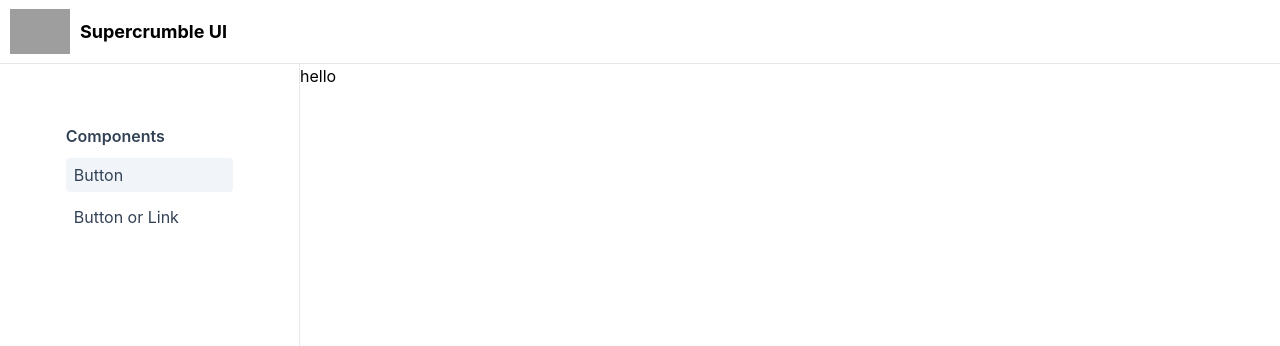
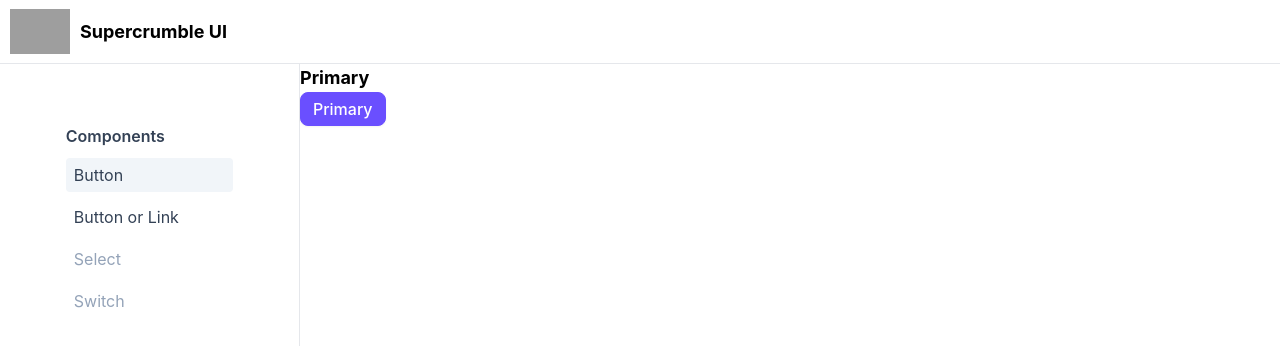
Before and after one commit to elijahnikov/ui, a Next.js app: page /button in a window 1280 px wide. Shown: the top 346 px of the page. Built offline with nearby package versions, Linux system fonts and the light colour scheme; grey boxes are pictures that could not be loaded; a web font is replaced by a local one.

Commit message:
adding more components

```diff
--- a/src/components/common/ComponentsBar/ComponentsBar.tsx
+++ b/src/components/common/ComponentsBar/ComponentsBar.tsx
@@ -31,7 +31,8 @@ const ComponentsBar = () => {
 								</div>
 								<div>
 									{componentSection.components.map(
-										(component: ComponentType) => (
+										(component: ComponentType) =>
+											!component.disabled ? (
 												<Link
 													href={component.href}
 													key={component.id}
@@ -39,12 +40,17 @@ const ComponentsBar = () => {
 														currentPath ===
 															component.href &&
 														"bg-slate-100 rounded-md"
-												} p-[5px] pl-[8px] mb-[8px] hover:bg-red-400 flex align-center items-center`}
+													} p-[5px] pl-[8px] mb-[8px] text-slate-700 hover:underline  flex align-center items-center`}
 												>
-												<p className="hover:underline cursor-pointer text-slate-700">
-													{component.title}
-												</p>
+													<p>{component.title}</p>
 												</Link>
+											) : (
+												<div
+													key={component.id}
+													className={` text-slate-400 cursor-not-allowed p-[5px] pl-[8px] mb-[8px] hover:underline  flex align-center items-center`}
+												>
+													<p>{component.title}</p>
+												</div>
 											)
 									)}
 								</div>
--- a/src/components/common/NavBar/NavBar.tsx
+++ b/src/components/common/NavBar/NavBar.tsx
@@ -5,17 +5,18 @@ import Link from "next/link";
 const NavBar = () => {
 	return (
 		<div className="h-[8vh] border-b-[1px] flex text-center">
-			<div className="flex align-center ml-[10px] items-center ">
-				<Link href={"/"}>
+			<Link
+				href={"/"}
+				className="flex align-center ml-[10px] items-center "
+			>
 				<Image
 					alt="Supercrumble logo"
 					width={60}
 					height={60}
 					src="https://i.ibb.co/r4WtSVc/supercrumble800x800.png"
 				/>
+				<h4 className="ml-[10px]">Supercrumble UI</h4>
 			</Link>
-				<h4 className="ml-[10px]">Supercrumble UI</h4>
-			</div>
 		</div>
 	);
 };
--- a/src/maps/componentMap.ts
+++ b/src/maps/componentMap.ts
@@ -9,6 +9,7 @@ export type ComponentType = {
 	title: string;
 	value: string;
 	href: string;
+	disabled?: boolean;
 };
 
 export const componentMap: ComponentSectionMapType[] = [
@@ -28,6 +29,20 @@ export const componentMap: ComponentSectionMapType[] = [
 				value: "buttonOrLink",
 				href: "/buttonOrLink",
 			},
+			{
+				id: 3,
+				title: "Select",
+				value: "select",
+				href: "/select",
+				disabled: true,
+			},
+			{
+				id: 4,
+				title: "Switch",
+				value: "switch",
+				href: "/switch",
+				disabled: true,
+			},
 		],
 	},
 ];
--- a/src/pages/button.tsx
+++ b/src/pages/button.tsx
@@ -1,11 +1,16 @@
 import Layout from "@/components/common/Layout/Layout";
+import Button from "@/components/ui/Button/Button";
 
 interface buttonProps {}
 
 const button = ({}: buttonProps) => {
 	return (
 		<Layout>
-			<p>hello</p>
+			{/* <p>hello</p> */}
+			<h4>Primary</h4>
+			<Button intent={"primary"} loading={false}>
+				Primary
+			</Button>
 		</Layout>
 	);
 };
```
Lines whose indentation alone changed are shown as unchanged.
